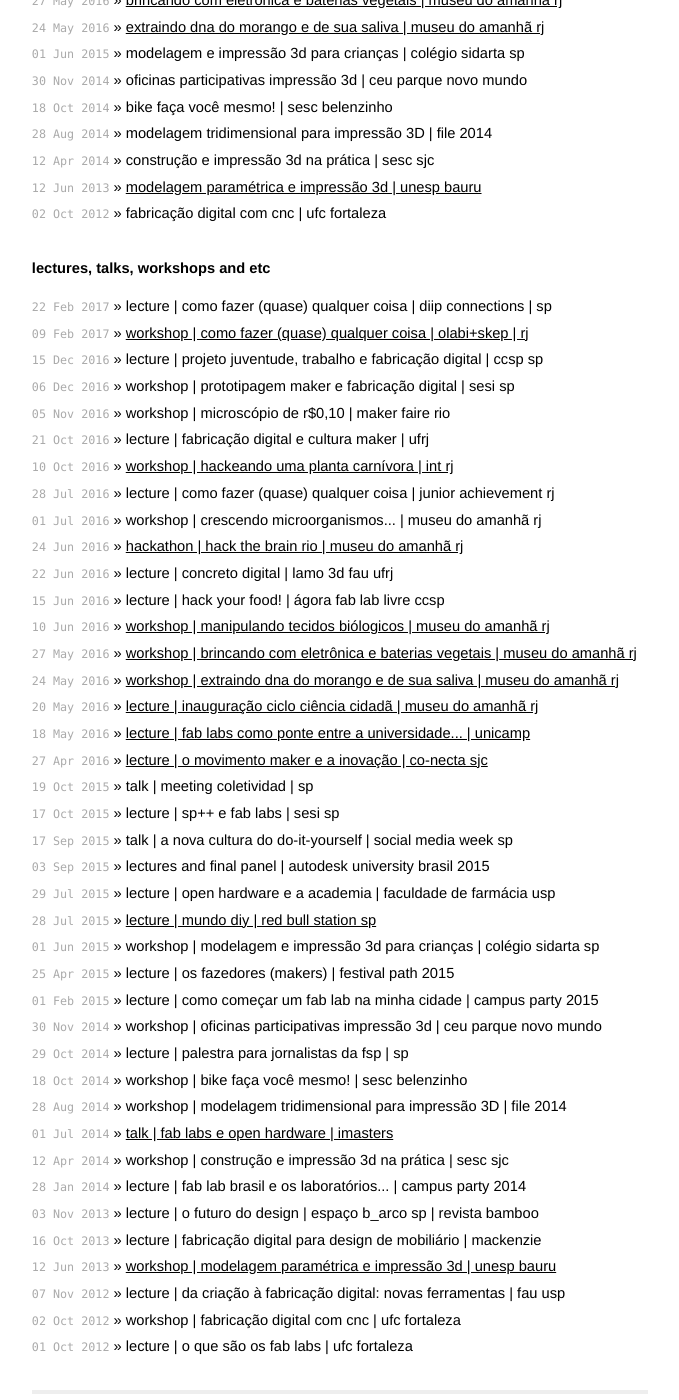
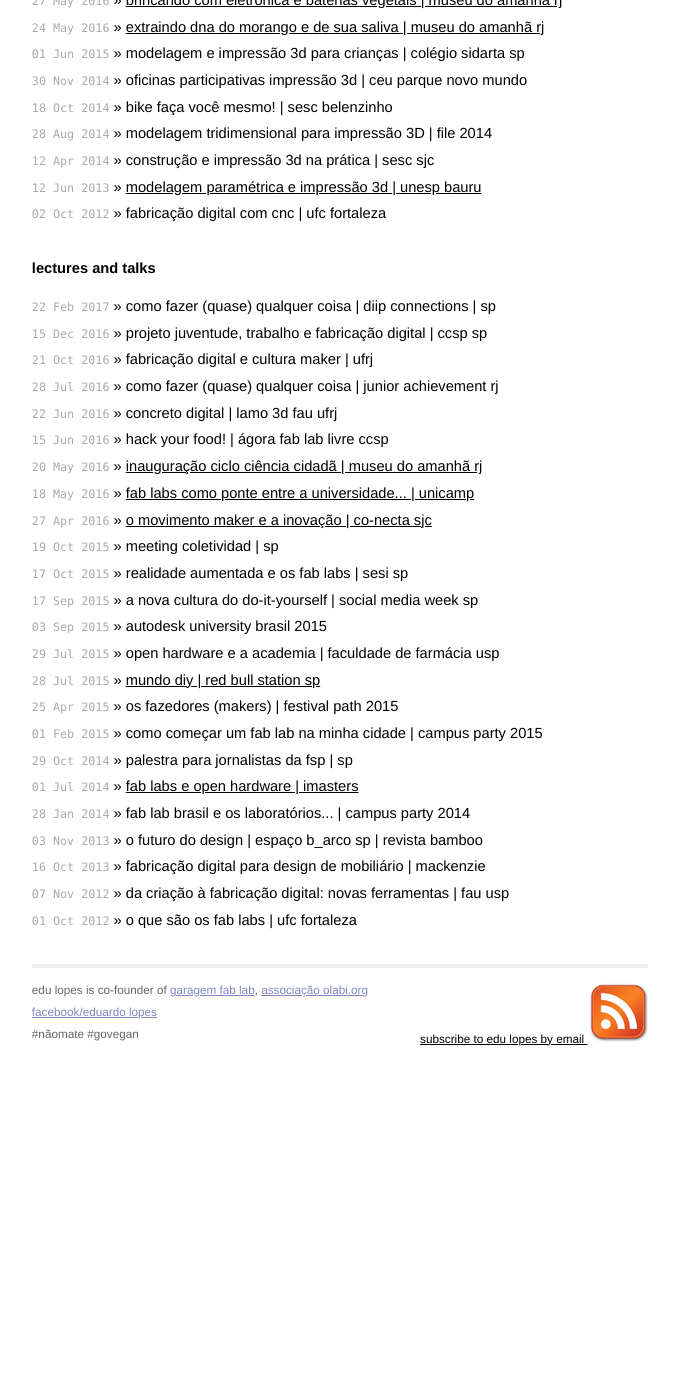
Before and after one commit to mojombo/mojombo.github.io, a Jekyll site: the page built from index.html, in a window 1280 px wide and 1400 px high, scrolled down 1587 px. Shown: the whole window, without its empty margins (300-979 px from the left). Built offline with Jekyll 4.4.1, drawn with Linux system fonts in a browser that asks for light colours; after the commit the page ends 2644 px from its top, so only the background shows below that.

Commit message:
Cleaning the UI

```diff
--- a/index.html
+++ b/index.html
@@ -74,48 +74,32 @@
     <li><span>02 Oct 2012</span> &raquo; fabricação digital com cnc | ufc fortaleza</a></li>
   </ul>
 
-  <h1>lectures, talks, workshops and etc</h1>
+  <h1>lectures and talks</h1>
   <ul class="posts">
-    <li><span>22 Feb 2017</span> &raquo; lecture | como fazer (quase) qualquer coisa | diip connections | sp</a></li>
-    <li><span>09 Feb 2017</span> &raquo; <a href="https://www.facebook.com/plugins/video.php?href=https%3A%2F%2Fwww.facebook.com%2Fskep.education%2Fvideos%2F1215277088563057%2F&show_text=0&width=560" width="560" height="315" style="border:none;overflow:hidden" scrolling="no" frameborder="0" allowTransparency="true" allowFullScreen="true"">workshop | como fazer (quase) qualquer coisa | olabi+skep | rj</a></li>
-    <li><span>15 Dec 2016</span> &raquo; lecture | projeto juventude, trabalho e fabricação digital | ccsp sp</a></li>
-    <li><span>06 Dec 2016</span> &raquo; workshop | prototipagem maker e fabricação digital | sesi sp</a></li>
-    <li><span>05 Nov 2016</span> &raquo; workshop | microscópio de r$0,10 | maker faire rio</a></li>
-    <li><span>21 Oct 2016</span> &raquo; lecture | fabricação digital e cultura maker | ufrj</a></li>
-    <li><span>10 Oct 2016</span> &raquo; <a href="https://www.flickr.com/photos/126274132@N03/albums/72157669441434184">workshop | hackeando uma planta carnívora | int rj</a></li>
-    <li><span>28 Jul 2016</span> &raquo; lecture | como fazer (quase) qualquer coisa | junior achievement rj</a></li>
-    <li><span>01 Jul 2016</span> &raquo; workshop | crescendo microorganismos... | museu do amanhã rj</a></li>
-    <li><span>24 Jun 2016</span> &raquo; <a href="http://www.futuraplay.org/video/curtas-invadindo-o-cerebro/98376/">hackathon | hack the brain rio | museu do amanhã rj</a></li>
-    <li><span>22 Jun 2016</span> &raquo; lecture | concreto digital | lamo 3d fau ufrj</a></li>
-    <li><span>15 Jun 2016</span> &raquo; lecture | hack your food! | ágora fab lab livre ccsp</a></li>
-    <li><span>10 Jun 2016</span> &raquo; <a href="https://www.flickr.com/photos/126274132@N03/albums/72157669882369125">workshop | manipulando tecidos biólogicos | museu do amanhã rj</a></li>
-    <li><span>27 May 2016</span> &raquo; <a href="https://www.flickr.com/photos/126274132@N03/albums/72157668402592500">workshop | brincando com eletrônica e baterias vegetais | museu do amanhã rj</a></li>
-    <li><span>24 May 2016</span> &raquo; <a href="https://www.flickr.com/photos/126274132@N03/albums/72157668732872302">workshop | extraindo dna do morango e de sua saliva | museu do amanhã rj</a></li>
-    <li><span>20 May 2016</span> &raquo; <a href="https://www.flickr.com/photos/126274132@N03/albums/72157669015238716">lecture | inauguração ciclo ciência cidadã | museu do amanhã rj</a></li>
-    <li><span>18 May 2016</span> &raquo; <a href="http://www.mc.unicamp.br/index.php/noticias/apres-fablab">lecture | fab labs como ponte entre a universidade... | unicamp</a></li>
-    <li><span>27 Apr 2016</span> &raquo; <a href="https://youtu.be/bGVd-WL-L8g">lecture | o movimento maker e a inovação | co-necta sjc</a></li>
-    <li><span>19 Oct 2015</span> &raquo; talk | meeting coletividad | sp</a></li>
-    <li><span>17 Oct 2015</span> &raquo; lecture | sp++ e fab labs | sesi sp</a></li>
-    <li><span>17 Sep 2015</span> &raquo; talk | a nova cultura do do-it-yourself | social media week sp</a></li>
-    <li><span>03 Sep 2015</span> &raquo; lectures and final panel | autodesk university brasil 2015</a></li>
-    <li><span>29 Jul 2015</span> &raquo; lecture | open hardware e a academia | faculdade de farmácia usp</a></li>
-    <li><span>28 Jul 2015</span> &raquo; <a href="http://www.redbullstation.com.br/palestra-na-integra-mundo-diy-a-pratica-dos-laboratorios-de-garagem/">lecture | mundo diy | red bull station sp</a></li>
-    <li><span>01 Jun 2015</span> &raquo; workshop | modelagem e impressão 3d para crianças | colégio sidarta sp</a></li>
-    <li><span>25 Apr 2015</span> &raquo; lecture | os fazedores (makers) | festival path 2015 </a></li>
-    <li><span>01 Feb 2015</span> &raquo; lecture | como começar um fab lab na minha cidade | campus party 2015</a></li>
-    <li><span>30 Nov 2014</span> &raquo; workshop | oficinas participativas impressão 3d | ceu parque novo mundo</a></li>
-    <li><span>29 Oct 2014</span> &raquo; lecture | palestra para jornalistas da fsp | sp</a></li>
-    <li><span>18 Oct 2014</span> &raquo; workshop | bike faça você mesmo! | sesc belenzinho</a></li>
-    <li><span>28 Aug 2014</span> &raquo; workshop | modelagem tridimensional para impressão 3D | file 2014</a></li>
-    <li><span>01 Jul 2014</span> &raquo; <a href="https://setemasters.imasters.com.br/conversas/fab-lab/">talk | fab labs e open hardware | imasters </a></li>
-    <li><span>12 Apr 2014</span> &raquo; workshop | construção e impressão 3d na prática | sesc sjc</a></li>
-    <li><span>28 Jan 2014</span> &raquo; lecture | fab lab brasil e os laboratórios... | campus party 2014</a></li>
-    <li><span>03 Nov 2013</span> &raquo; lecture | o futuro do design | espaço b_arco sp | revista bamboo</a></li>
-    <li><span>16 Oct 2013</span> &raquo; lecture | fabricação digital para design de mobiliário | mackenzie</a></li>
-    <li><span>12 Jun 2013</span> &raquo; <a href="https://www.facebook.com/eduardo.lopes.58323/videos/392625277523318/?l=8305365263775632152">workshop | modelagem paramétrica e impressão 3d | unesp bauru</a></li>
-    <li><span>07 Nov 2012</span> &raquo; lecture | da criação à fabricação digital: novas ferramentas | fau usp</a></li>
-    <li><span>02 Oct 2012</span> &raquo; workshop | fabricação digital com cnc | ufc fortaleza</a></li>
-    <li><span>01 Oct 2012</span> &raquo; lecture | o que são os fab labs | ufc fortaleza</a></li>
+    <li><span>22 Feb 2017</span> &raquo; como fazer (quase) qualquer coisa | diip connections | sp</a></li>
+    <li><span>15 Dec 2016</span> &raquo; projeto juventude, trabalho e fabricação digital | ccsp sp</a></li>
+    <li><span>21 Oct 2016</span> &raquo; fabricação digital e cultura maker | ufrj</a></li>
+    <li><span>28 Jul 2016</span> &raquo; como fazer (quase) qualquer coisa | junior achievement rj</a></li>
+    <li><span>22 Jun 2016</span> &raquo; concreto digital | lamo 3d fau ufrj</a></li>
+    <li><span>15 Jun 2016</span> &raquo; hack your food! | ágora fab lab livre ccsp</a></li>
+    <li><span>20 May 2016</span> &raquo; <a href="https://www.flickr.com/photos/126274132@N03/albums/72157669015238716"> inauguração ciclo ciência cidadã | museu do amanhã rj</a></li>
+    <li><span>18 May 2016</span> &raquo; <a href="http://www.mc.unicamp.br/index.php/noticias/apres-fablab">fab labs como ponte entre a universidade... | unicamp</a></li>
+    <li><span>27 Apr 2016</span> &raquo; <a href="https://youtu.be/bGVd-WL-L8g">o movimento maker e a inovação | co-necta sjc</a></li>
+    <li><span>19 Oct 2015</span> &raquo; meeting coletividad | sp</a></li>
+    <li><span>17 Oct 2015</span> &raquo; realidade aumentada e os fab labs | sesi sp</a></li>
+    <li><span>17 Sep 2015</span> &raquo; a nova cultura do do-it-yourself | social media week sp</a></li>
+    <li><span>03 Sep 2015</span> &raquo; autodesk university brasil 2015</a></li>
+    <li><span>29 Jul 2015</span> &raquo; open hardware e a academia | faculdade de farmácia usp</a></li>
+    <li><span>28 Jul 2015</span> &raquo; <a href="http://www.redbullstation.com.br/palestra-na-integra-mundo-diy-a-pratica-dos-laboratorios-de-garagem/"> mundo diy | red bull station sp</a></li>
+    <li><span>25 Apr 2015</span> &raquo; os fazedores (makers) | festival path 2015 </a></li>
+    <li><span>01 Feb 2015</span> &raquo; como começar um fab lab na minha cidade | campus party 2015</a></li>
+    <li><span>29 Oct 2014</span> &raquo; palestra para jornalistas da fsp | sp</a></li>
+    <li><span>01 Jul 2014</span> &raquo; <a href="https://setemasters.imasters.com.br/conversas/fab-lab/">fab labs e open hardware | imasters </a></li>
+    <li><span>28 Jan 2014</span> &raquo; fab lab brasil e os laboratórios... | campus party 2014</a></li>
+    <li><span>03 Nov 2013</span> &raquo; o futuro do design | espaço b_arco sp | revista bamboo</a></li>
+    <li><span>16 Oct 2013</span> &raquo; fabricação digital para design de mobiliário | mackenzie</a></li>
+    <li><span>07 Nov 2012</span> &raquo; da criação à fabricação digital: novas ferramentas | fau usp</a></li>
+    <li><span>01 Oct 2012</span> &raquo; o que são os fab labs | ufc fortaleza</a></li>
   </ul>
 
 
```
